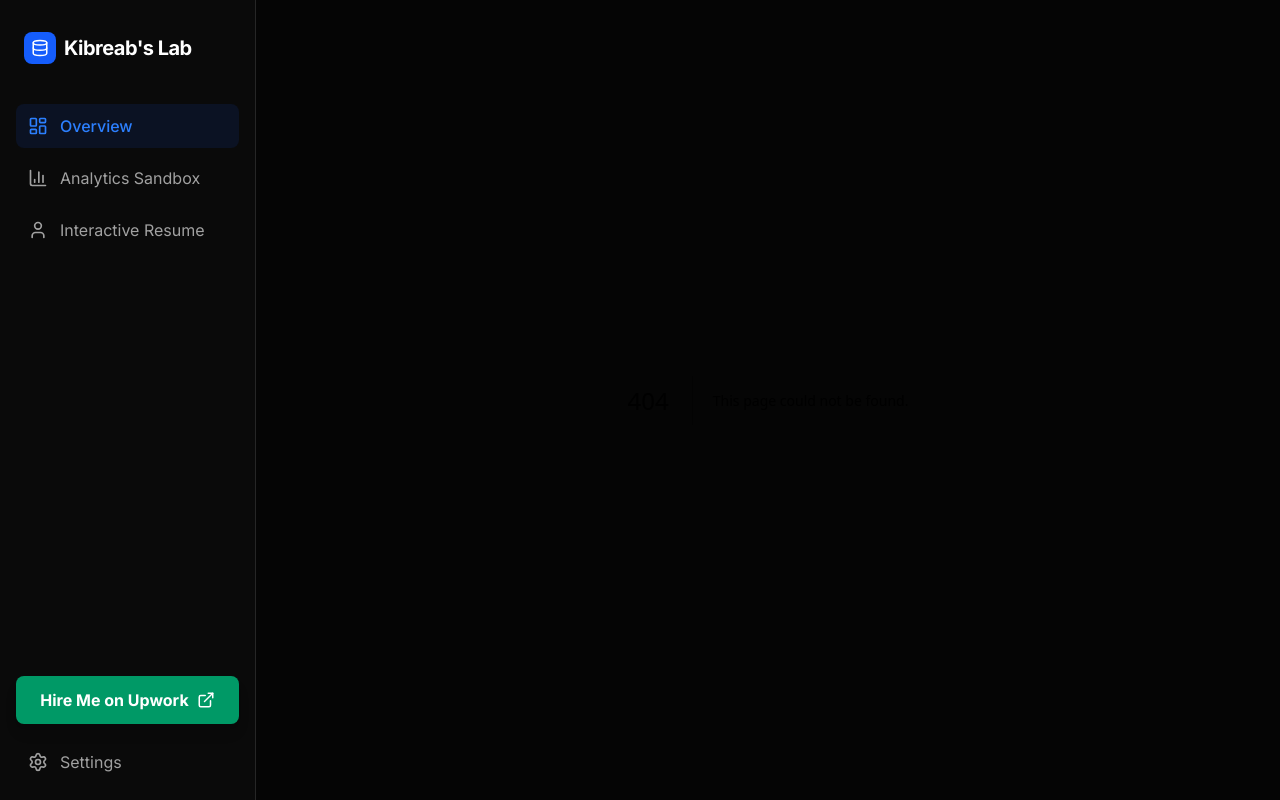
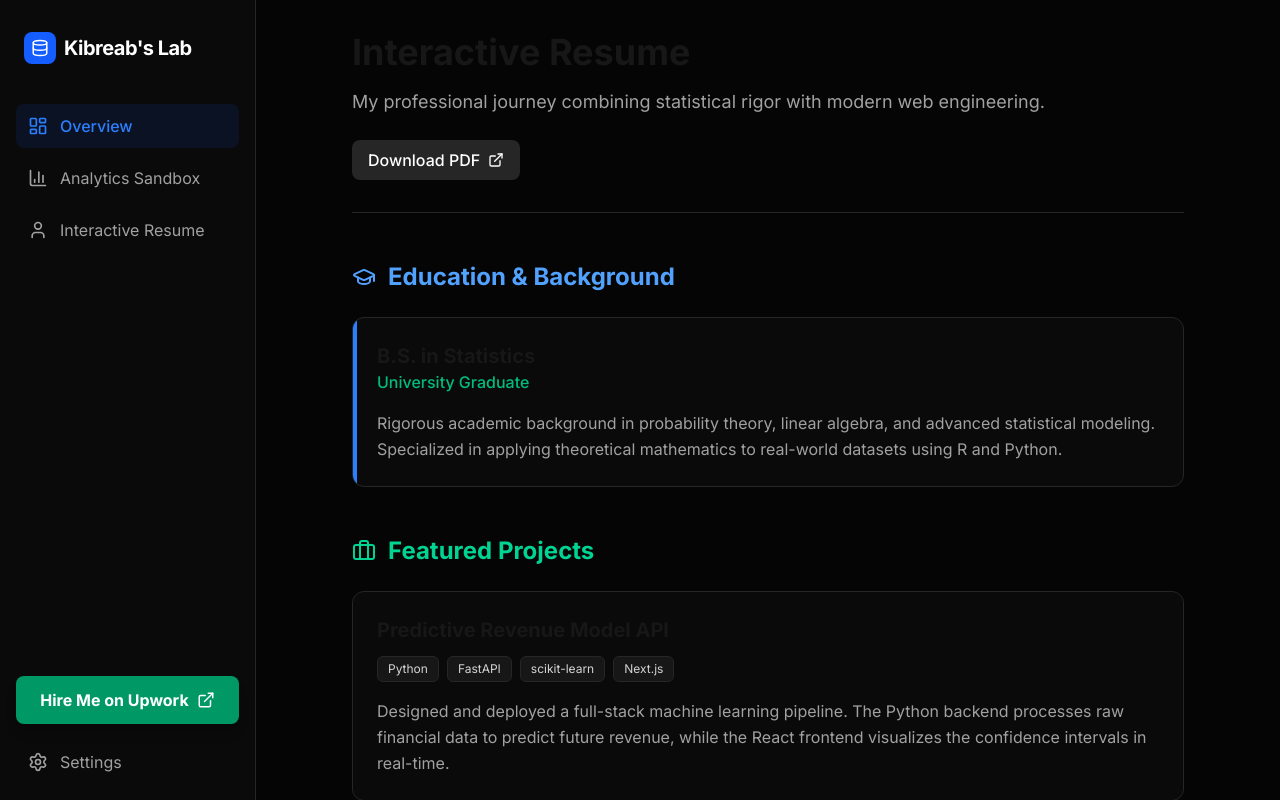
Before and after one commit to Kibreabk/data-lab-portfolio, a Next.js app: page /resume in a window 1280 px wide. Before the commit this address had no page. Built offline with nearby package versions, Linux system fonts and the light colour scheme.

Commit message:
Added Resume and Settings pages to complete the website

```diff
--- /dev/null
+++ b/src/app/resume/page.tsx
@@ -0,0 +1,96 @@
+import { GraduationCap, Briefcase, Code2, ExternalLink } from "lucide-react";
+
+export default function ResumePage() {
+  return (
+    <div className="p-8 max-w-4xl mx-auto h-full overflow-y-auto pb-20">
+      <header className="mb-12 border-b border-neutral-800 pb-8">
+        <h1 className="text-4xl font-bold mb-4">Interactive Resume</h1>
+        <p className="text-neutral-400 text-lg">
+          My professional journey combining statistical rigor with modern web engineering.
+        </p>
+        <div className="mt-6 flex gap-4">
+          <a href="#" className="bg-neutral-800 hover:bg-neutral-700 text-white px-4 py-2 rounded-lg font-medium transition-colors flex items-center gap-2">
+            Download PDF <ExternalLink size={16} />
+          </a>
+        </div>
+      </header>
+
+      <div className="space-y-12">
+        {/* Education Section */}
+        <section>
+          <h2 className="text-2xl font-bold flex items-center gap-3 mb-6 text-blue-400">
+            <GraduationCap /> Education & Background
+          </h2>
+          <div className="bg-[#0a0a0a] border border-neutral-800 rounded-xl p-6 relative overflow-hidden">
+            <div className="absolute left-0 top-0 bottom-0 w-1 bg-blue-500"></div>
+            <h3 className="text-xl font-bold">B.S. in Statistics</h3>
+            <p className="text-emerald-500 font-medium mb-4">University Graduate</p>
+            <p className="text-neutral-400 leading-relaxed">
+              Rigorous academic background in probability theory, linear algebra, and advanced statistical modeling.
+              Specialized in applying theoretical mathematics to real-world datasets using R and Python.
+            </p>
+          </div>
+        </section>
+
+        {/* Experience / Projects Section */}
+        <section>
+          <h2 className="text-2xl font-bold flex items-center gap-3 mb-6 text-emerald-400">
+            <Briefcase /> Featured Projects
+          </h2>
+          <div className="space-y-6">
+            <ProjectCard
+              title="Predictive Revenue Model API"
+              tags={["Python", "FastAPI", "scikit-learn", "Next.js"]}
+              description="Designed and deployed a full-stack machine learning pipeline. The Python backend processes raw financial data to predict future revenue, while the React frontend visualizes the confidence intervals in real-time."
+            />
+            <ProjectCard
+              title="Statistical Market Analyzer"
+              tags={["R", "Shiny", "ggplot2", "Time Series"]}
+              description="Built a comprehensive time-series analysis tool in R that cleans, processes, and visualizes market volatility. Utilized advanced regression techniques to identify hidden seasonal trends."
+            />
+          </div>
+        </section>
+
+        {/* Tech Stack Section */}
+        <section>
+          <h2 className="text-2xl font-bold flex items-center gap-3 mb-6 text-purple-400">
+            <Code2 /> Technical Arsenal
+          </h2>
+          <div className="grid grid-cols-2 md:grid-cols-3 gap-4">
+            <TechBadge category="Data Science" tools="Python, R, Pandas, NumPy" />
+            <TechBadge category="Machine Learning" tools="scikit-learn, XGBoost, TensorFlow" />
+            <TechBadge category="Web Development" tools="React, Next.js, TypeScript, Tailwind" />
+            <TechBadge category="Backend & APIs" tools="FastAPI, Flask, Node.js" />
+            <TechBadge category="Databases" tools="SQL, PostgreSQL, MongoDB" />
+            <TechBadge category="Deployment" tools="Git, GitHub, Vercel, Docker" />
+          </div>
+        </section>
+      </div>
+    </div>
+  );
+}
+
+function ProjectCard({ title, tags, description }: any) {
+  return (
+    <div className="bg-[#0a0a0a] border border-neutral-800 hover:border-neutral-600 transition-colors rounded-xl p-6">
+      <h3 className="text-xl font-bold mb-3">{title}</h3>
+      <div className="flex flex-wrap gap-2 mb-4">
+        {tags.map((tag: string) => (
+          <span key={tag} className="bg-neutral-900 text-neutral-300 text-xs px-2.5 py-1 rounded-md border border-neutral-800">
+            {tag}
+          </span>
+        ))}
+      </div>
+      <p className="text-neutral-400 leading-relaxed">{description}</p>
+    </div>
+  );
+}
+
+function TechBadge({ category, tools }: any) {
+  return (
+    <div className="bg-[#0a0a0a] border border-neutral-800 rounded-lg p-4">
+      <h4 className="text-sm text-neutral-500 font-medium mb-1">{category}</h4>
+      <p className="text-neutral-200 font-medium">{tools}</p>
+    </div>
+  );
+}
--- /dev/null
+++ b/src/app/settings/page.tsx
@@ -0,0 +1,57 @@
+import { Settings as SettingsIcon, Bell, Shield, Paintbrush } from "lucide-react";
+
+export default function SettingsPage() {
+  return (
+    <div className="p-8 max-w-4xl mx-auto h-full">
+      <header className="mb-10">
+        <h1 className="text-3xl font-bold mb-2 flex items-center gap-3">
+          <SettingsIcon className="text-neutral-400" />
+          System Settings
+        </h1>
+        <p className="text-neutral-400">
+          Manage application preferences and API connections.
+        </p>
+      </header>
+
+      <div className="space-y-6">
+        <SettingsCard
+          icon={<Paintbrush className="text-blue-500" />}
+          title="Appearance"
+          description="Customize the dashboard UI."
+          action={<div className="bg-blue-600/20 text-blue-500 px-3 py-1 rounded-md text-sm font-bold">Dark Mode Enforced</div>}
+        />
+
+        <SettingsCard
+          icon={<Shield className="text-emerald-500" />}
+          title="API Security"
+          description="Manage Python backend CORS and rate limiting."
+          action={<div className="bg-emerald-600/20 text-emerald-500 px-3 py-1 rounded-md text-sm font-bold">Active & Secure</div>}
+        />
+
+        <SettingsCard
+          icon={<Bell className="text-purple-500" />}
+          title="Notifications"
+          description="Receive alerts when the predictive model finishes training."
+          action={<button className="bg-neutral-800 hover:bg-neutral-700 text-white px-4 py-1.5 rounded-md text-sm font-medium transition-colors">Configure</button>}
+        />
+      </div>
+    </div>
+  );
+}
+
+function SettingsCard({ icon, title, description, action }: any) {
+  return (
+    <div className="bg-[#0a0a0a] border border-neutral-800 rounded-xl p-6 flex items-center justify-between">
+      <div className="flex items-center gap-4">
+        <div className="w-10 h-10 rounded-full bg-neutral-900 flex items-center justify-center">
+          {icon}
+        </div>
+        <div>
+          <h3 className="text-lg font-bold">{title}</h3>
+          <p className="text-neutral-400 text-sm">{description}</p>
+        </div>
+      </div>
+      <div>{action}</div>
+    </div>
+  );
+}
```
